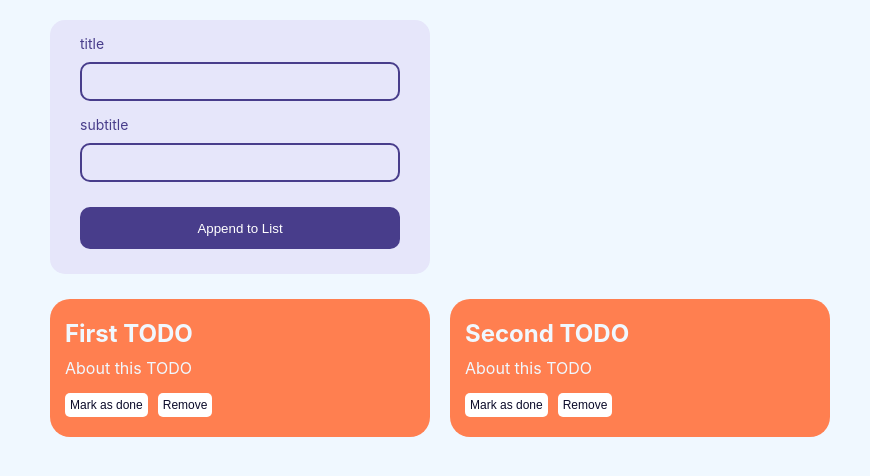
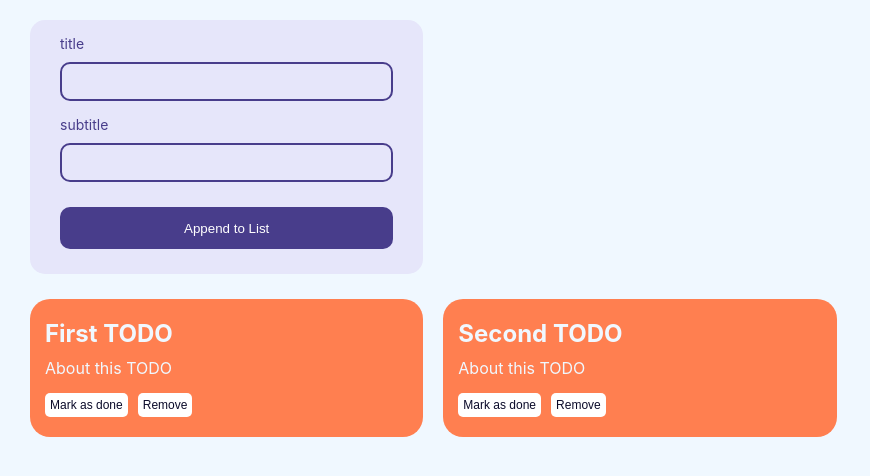
Before and after one commit to mvldmr/react-todo, a React (Create React App) app: page / in a window 1280 px wide. Shown: the top 476 px of the page, without its empty margins (0-870 px from the left). Built offline with nearby package versions, Linux system fonts and the light colour scheme.

Commit message:
upd: remove unnecessary divs, remove id from removeBtn

```diff
--- a/src/App.js
+++ b/src/App.js
@@ -1,7 +1,7 @@
 import './App.scss';
 import Form from './components/form/Form';
 import List from './components/list/List';
-import {useState} from 'react';
+import {Fragment, useState} from 'react';
 
 const DUMMY_LIST = [
   {title: 'First TODO', subtitle: 'About this TODO', done: false, id: 1},
@@ -24,12 +24,10 @@ function App() {
   const keys = ['title', 'subtitle'];
   const list = todoList.length ? <List onUpdateList={updateList} cardList={todoList}/> : <h2>List is empty</h2>
   return (
-    <div className="app">
-      <div className="app-container">
-        <Form keyList={keys} onAddTodo={addTodo}/>
-        {list}
-      </div>
-    </div>
+    <Fragment>
+      <Form keyList={keys} onAddTodo={addTodo}/>
+      {list}
+    </Fragment>
   );
 }
 
--- a/src/App.scss
+++ b/src/App.scss
@@ -1,4 +1,4 @@
-.app {
+#root {
   background-color: aliceblue;
   color: #0b0b2a;
   width: 100%;
@@ -8,16 +8,6 @@
   h2 {
     text-align: center;
   }
-  &-container {
-    max-width: 1200px;
-    margin: 0 auto;
-    @media (max-width: 1200px) {
-      max-width: 980px;
-    }
-    @media (max-width: 980px) {
-      max-width: 740px;
-    }
-  }
   @media (prefers-color-scheme: dark) {
     background-color: #0b0b2a;
     color: aliceblue;
--- a/src/components/list/Card.js
+++ b/src/components/list/Card.js
@@ -2,8 +2,8 @@ import './Card.scss';
 import {useState} from 'react';
 
 function Card(props) {
-	const removeCard = (e) => {
-		props.onRemove(parseInt(e.target.id.replace('del', ''), 10));
+	const removeCard = () => {
+		props.onRemove(props.id);
 	}
 	const [done, setDone] = useState(props.done);
 	const revertDoneValue = () => {
@@ -11,11 +11,12 @@ function Card(props) {
 	}
 	const className = done ? 'card card__done' : 'card';
 	const btnDoneText = done ? 'not completed' : 'done';
+
 	return (<div className={className} id={'card-' + props.id}>
 		<p className="card__title">{props.title}</p>
 		<p className="card__subtitle">{props.subtitle}</p>
 		<button className="card__btn" onClick={revertDoneValue}>Mark as {btnDoneText}</button>
-		<button className="card__btn" id={props.id + 'del'} onClick={removeCard}>Remove</button>
+		<button className="card__btn" onClick={removeCard}>Remove</button>
 	</div>)
 }
 
```
Also changed, not shown: 1 other file (tests, documents, lock files or other folders).
